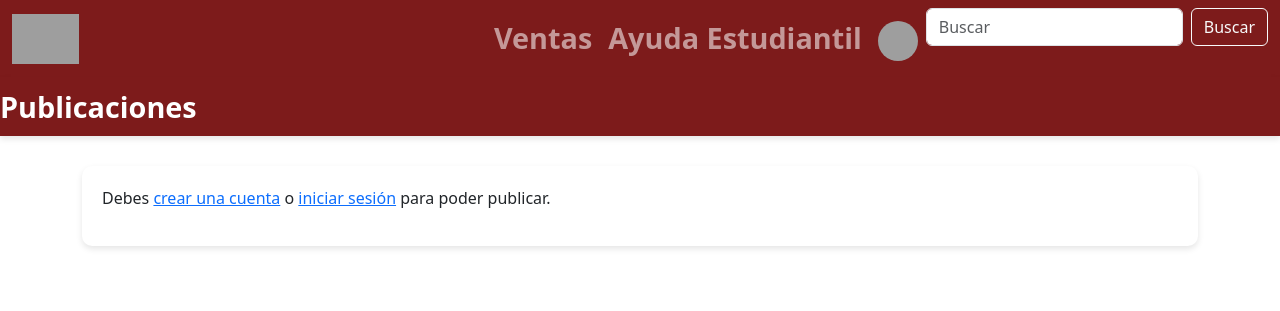
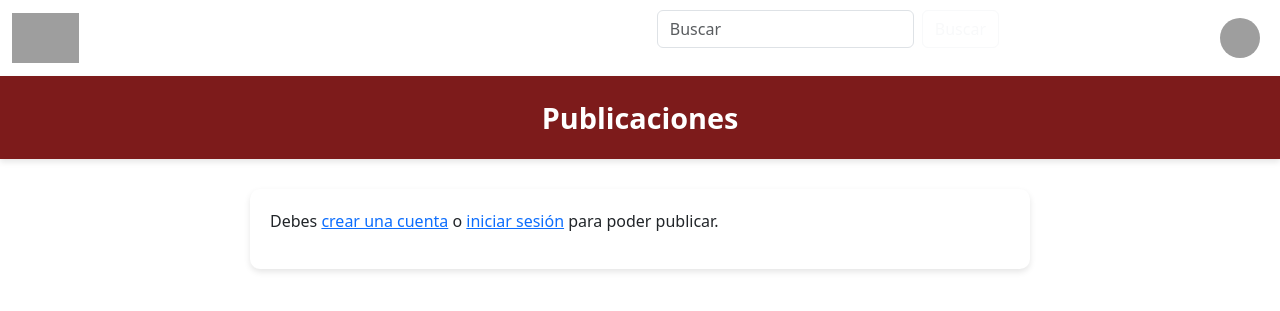
Before and after one commit to Keneth-Huerta/crack-enfocado.com, a PHP site: page /php/publicaciones.php in a window 1280 px wide. Shown: the top 311 px of the page. Run offline with PHP 8.4, Linux system fonts and the light colour scheme; data that the repository does not hold is empty; grey boxes are pictures that could not be loaded.

Commit message:
uneteles

```diff
--- a/css/publicaciones.css
+++ b/css/publicaciones.css
@@ -23,7 +23,7 @@ body {
     line-height: 1.5;
 }
 
-.navbar {
+.snavbar {
     background-color: var(--primary-color);
     color: white;
     padding: var(--spacing);
--- a/php/header.php
+++ b/php/header.php
@@ -29,7 +29,7 @@ if (isset($_SESSION['usuario_id'])) {
 <link href="https://cdn.jsdelivr.net/npm/bootstrap@5.3.2/dist/css/bootstrap.min.css" rel="stylesheet">
 
 <!-- Incluir solo el archivo CSS de tu proyecto -->
-<link rel="stylesheet" href="../CSS/estilosprin.css">
+<link rel="stylesheet" href="../css/publicaciones.css">
 
 <!-- Navbar -->
 <nav class="navbar navbar-expand-lg navbar-dark custom-navbar">
@@ -41,7 +41,16 @@ if (isset($_SESSION['usuario_id'])) {
             <span class="navbar-toggler-icon"></span>
         </button>
         <div class="collapse navbar-collapse" id="navbarNav">
+
             <ul class="navbar-nav ms-auto">
+                <!-- Formulario de búsqueda -->
+                <li class="nav-item">
+                    <form class="d-flex" action="busqueda.php" method="GET">
+                        <input class="form-control me-2" type="search" name="query" placeholder="Buscar" aria-label="Buscar">
+                        <button class="btn btn-outline-light" type="submit"><i class="bi bi-search"></i> Buscar</button>
+                    </form>
+                </li>
+
                 <li class="nav-item">
                     <a class="nav-link" href="ventas.php">
                         <i class="bi bi-cart-fill"></i> Ventas
@@ -58,13 +67,7 @@ if (isset($_SESSION['usuario_id'])) {
                     </a>
                 </li>
 
-                <!-- Formulario de búsqueda -->
-                <li class="nav-item">
-                    <form class="d-flex" action="busqueda.php" method="GET">
-                        <input class="form-control me-2" type="search" name="query" placeholder="Buscar" aria-label="Buscar">
-                        <button class="btn btn-outline-light" type="submit"><i class="bi bi-search"></i> Buscar</button>
-                    </form>
-                </li>
+
             </ul>
         </div>
     </div>
--- a/php/publicaciones.php
+++ b/php/publicaciones.php
@@ -26,7 +26,7 @@
 
 <body>
     <?php include('header.php'); ?>
-    <div class="navbar">Publicaciones</div>
+    <div class="snavbar">Publicaciones</div>
 
     <div class="container">
         <!-- Formulario para crear una publicación -->
```
